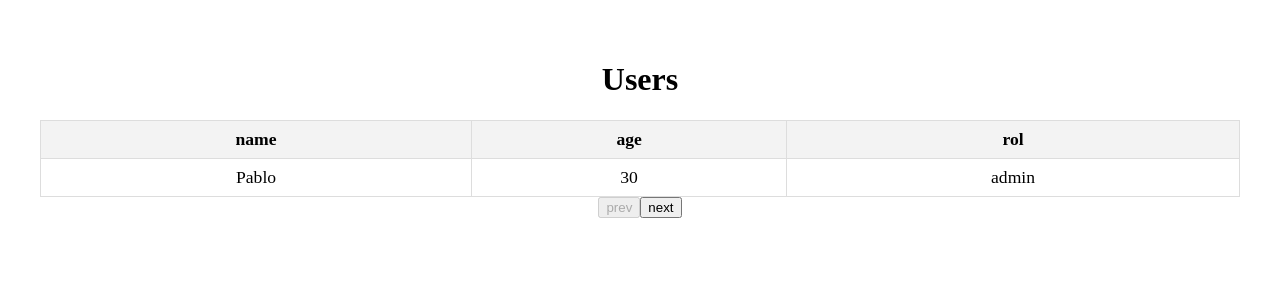
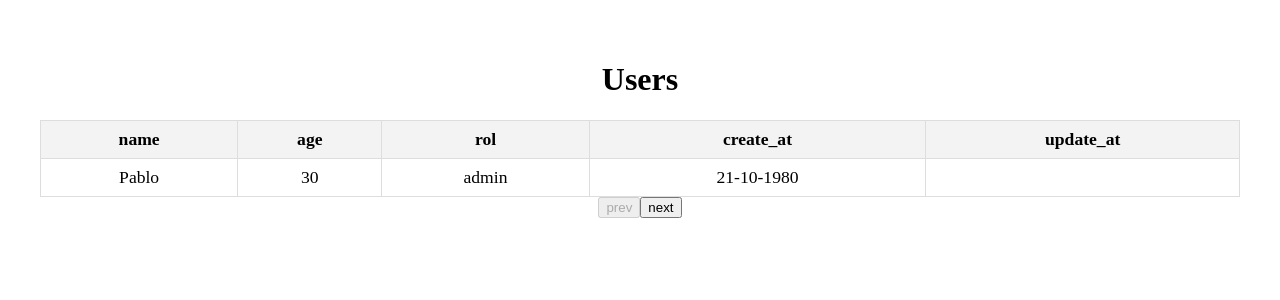
Before and after one commit to AlfonsoG-dev/TableState, a React (Vite) app: page / in a window 1280 px wide. Shown: the top 300 px of the page. Built offline with nearby package versions, Linux system fonts and the light colour scheme.

Commit message:
feat: add generics to the hook for polymorphism

```diff
--- a/src/App.tsx
+++ b/src/App.tsx
@@ -1,21 +1,22 @@
-import useUserState from './Hooks/UserHook'
+import useTableState from './Hooks/TableDataHook'
 import TableComponent from './Page/Components/TableComponent'
+import USER_LIST, {User} from "./Types/UserType"
 import './Styles/App.css'
 
 function App() {
     const {
-        getUsers,
+        getElements,
         limit, offset,
-        handleNext, handlePrev, addUser
-    } = useUserState()
-    const l = getUsers(offset, limit)
+        handleNext, handlePrev, addElement
+    } = useTableState<User>(USER_LIST)
+    const elements = getElements(offset, limit)
     return(
         <>
             <h1>Users</h1>
-            <TableComponent users={l}/>
+            <TableComponent users={elements}/>
             <div className=''>
                 <button onClick={handlePrev} disabled={offset === 0}>prev</button>
-                <button onClick={handleNext} disabled={l.length === 0}>next</button>
+                <button onClick={handleNext} disabled={elements.length === 0}>next</button>
             </div>
         </>
     )
--- /dev/null
+++ b/src/Hooks/TableDataHook.ts
@@ -0,0 +1,40 @@
+import { useState } from "react"
+const DEFAULT_LIMIT: number = 1
+export default function useTableState<T>(listT: Array<T>) {
+    const [elements, setElements] = useState<Array<T>>(listT)
+    const [limit, setLimit] = useState(DEFAULT_LIMIT)
+    const [offset, setOffset] = useState(0)
+
+    function getElements(offset: number, limit: number): T[] {
+        let pagination: Array<T> = []
+        if(limit >= elements.length) {
+            limit = elements.length
+        }
+        for(let i=offset; i<limit; ++i) {
+            pagination.push(elements[i])
+        }
+        return pagination
+    }
+
+    function handleNext() {
+        if(getElements(offset, limit).length > 0 && limit <= elements.length) {
+            setLimit(limit + DEFAULT_LIMIT)
+            setOffset(offset + DEFAULT_LIMIT)
+        }
+    }
+    function handlePrev() {
+        if(limit > 0 && offset > 0) {
+            setLimit(limit - DEFAULT_LIMIT)
+            setOffset(offset - DEFAULT_LIMIT)
+        }
+    }
+    function addElement(user: T) {
+        const c = [...elements]
+        c.push(user)
+        setElements(c)
+        return elements.length
+    }
+    return  {
+        elements, getElements, limit, offset, handleNext, handlePrev, addElement
+    }
+}
--- a/src/Hooks/UserHook.ts
+++ /dev/null
@@ -1,42 +0,0 @@
-import { useState } from "react"
-import USER_LIST, { User } from "../Types/UserType"
-
-const DEFAULT_LIMIT: number = 1
-export default function useUserState() {
-    const [users, setUsers] = useState<Array<User>>(USER_LIST)
-    const [limit, setLimit] = useState(DEFAULT_LIMIT)
-    const [offset, setOffset] = useState(0)
-
-    function getUsers(offset: number, limit: number) {
-        let pagination: Array<User> = []
-        if(limit >= users.length) {
-            limit = users.length
-        }
-        for(let i=offset; i<limit; ++i) {
-            pagination.push(users[i])
-        }
-        return pagination
-    }
-
-    function handleNext() {
-        if(getUsers(offset, limit).length > 0 && limit <= users.length) {
-            setLimit(limit + DEFAULT_LIMIT)
-            setOffset(offset + DEFAULT_LIMIT)
-        }
-    }
-    function handlePrev() {
-        if(limit > 0 && offset > 0) {
-            setLimit(limit - DEFAULT_LIMIT)
-            setOffset(offset - DEFAULT_LIMIT)
-        }
-    }
-    function addUser(user: User) {
-        setUsers((prev) => [
-            ...prev,
-            user
-        ])
-    }
-    return  {
-        users, getUsers, limit, offset, handleNext, handlePrev, addUser
-    }
-}
--- a/src/Page/Components/TableComponent.tsx
+++ b/src/Page/Components/TableComponent.tsx
@@ -10,26 +10,41 @@ export default function TableComponent({users}: Props) {
             <h1>No more results</h1>
         )
     }
+    const keys: string[] = Object.keys(users[0])
+    function rows(user: User) {
+        const values = Object.values(user)
+        return(
+            <>
+                {
+                    values.splice(1)
+                    .map((u, i) => (
+                        <td key={i}>{u}</td>
+                    ))
+                }
+            </>
+        )
+    }
 
     return (
         <table>
             <thead>
                 <tr>
-                    <th>name</th>
-                    <th>age</th>
-                    <th>rol</th>
+                    {
+                        keys.splice(1)
+                        .map((k, i) => (
+                                <th key={i}>{k}</th>
+                        ))
+                    }
                 </tr>
             </thead>
             <tbody>
-                {
-                    users.map((u) => (
-                        <tr key={u.id_pk}>
-                            <td>{u.name}</td>
-                            <td>{u.age}</td>
-                            <td>{u.rol}</td>
-                        </tr>
-                    ))
-                }
+                <tr>
+                    {
+                        users.map((u) => (
+                            rows(u)
+                        ))
+                    }
+                </tr>
             </tbody>
         </table>
     )
```
